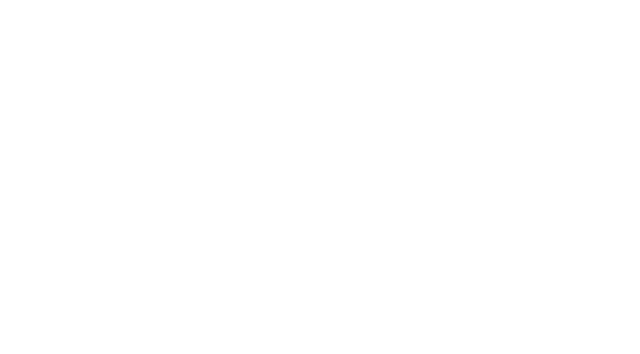
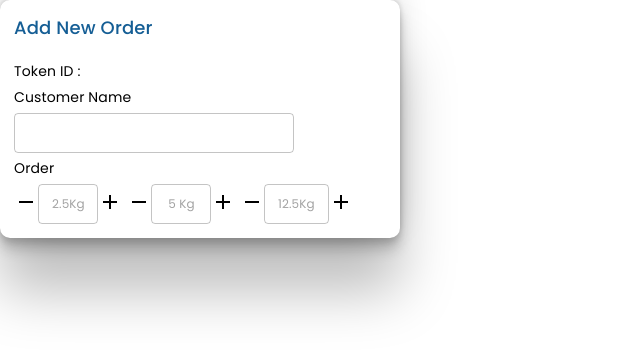
Before and after one commit to krishan44/ASE-Project, a React (Vite) app in the folder GasbyGas/: page /AddNew in a window 1280 px wide. Before the commit this address had no page. Shown: the top 354 px of the page, without its empty margins (0-640 px from the left). Built offline with nearby package versions, Linux system fonts and the light colour scheme.

Commit message:
creating a Add new order for Customer Orders

```diff
--- a/GasbyGas/src/App.jsx
+++ b/GasbyGas/src/App.jsx
@@ -3,6 +3,7 @@ import './App.css';
 import Overview from "./Components/OutletManager/Overview";
 import CustomerOrders from "./Components/OutletManager/customerOrders";
 import CustomerTable from "./Components/OutletManager/Tables/customerTable";
+import Addnew from "./Components/OutletManager/Tables/addNew";
 
 function App() {
   return (
@@ -11,6 +12,7 @@ function App() {
         <Route path="/" element={<Overview />} />
         <Route path="/orders" element={<CustomerOrders />} />
         <Route path="/customers" element={<CustomerTable />} />
+        <Route path="/AddNew" element={<Addnew />} />
       </Routes>
     </Router>
   );
--- /dev/null
+++ b/GasbyGas/src/Components/OutletManager/Tables/addNew.jsx
@@ -0,0 +1,109 @@
+import * as React from 'react';
+import { Box,Typography,Stack,TextField } from '@mui/material';
+import AddIcon from '@mui/icons-material/Add';
+import RemoveIcon from '@mui/icons-material/Remove';
+
+function addNew(){
+    return(
+        <Box sx={{
+            width:'400px',
+            boxShadow: 'rgba(0, 0, 0, 0.25) 0px 54px 55px, rgba(0, 0, 0, 0.12) 0px -12px 30px, rgba(0, 0, 0, 0.12) 0px 4px 6px, rgba(0, 0, 0, 0.17) 0px 12px 13px, rgba(0, 0, 0, 0.09) 0px -3px 5px',
+            padding:'14px 14px',
+            borderRadius:'10px'
+            }}>
+            <Typography sx={{color:'#155E95', fontFamily:'Poppins', fontSize:'18px', fontWeight:'500', display:'block'}} >
+                Add New Order
+            </Typography>
+            <Stack>
+                <Box sx={{marginTop:'20px'}}>
+                    <Typography sx={{fontSize:'14px', fontWeight:'400',fontFamily:'Poppins'}}>Token ID : </Typography>
+                </Box>
+                <Box>
+                    <Typography sx={{fontSize:'14px', fontWeight:'400',fontFamily:'Poppins',marginTop:'5px'}}>Customer Name</Typography>
+                    <TextField
+                        id="outlined-basic"
+                        variant="outlined"
+
+                        sx={{
+
+                            "& .MuiInputBase-root": {
+                            height: "40px", // Adjusts the container height
+                            width: "280px",
+                            fontFamily:'Poppins',
+                            fontSize:'12px',
+                            marginTop:'5px'
+                            },
+                        }}
+                        />
+                </Box>
+                <Box>
+                <Typography sx={{fontSize:'14px', fontWeight:'400',fontFamily:'Poppins',marginTop:'5px'}}>Order</Typography>
+                  <Box sx={{display:'flex', gap:'5px'}}>
+                        <Box sx={{display:'flex', justifyContent:'center', alignItems:'center'}}>
+                            <RemoveIcon/>
+                            <TextField
+                                id="outlined-basic"
+                                variant="outlined"
+                                placeholder='2.5Kg'
+                                sx={{
+
+                                    "& .MuiInputBase-root": {
+                                    height: "40px", // Adjusts the container height
+                                    width: "60px",
+                                    fontFamily:'Poppins',
+                                    fontSize:'12px',
+                                    marginTop:'5px'
+                                    },
+                                }}
+                            />
+                            <AddIcon/>
+                        </Box>
+                        <Box sx={{display:'flex', justifyContent:'center', alignItems:'center'}}>
+                            <RemoveIcon/>
+                            <TextField
+                                id="outlined-basic"
+                                variant="outlined"
+                                placeholder=' 5 Kg'
+                                sx={{
+
+                                    "& .MuiInputBase-root": {
+                                    height: "40px", // Adjusts the container height
+                                    width: "60px",
+                                    fontFamily:'Poppins',
+                                    fontSize:'12px',
+                                    marginTop:'5px'
+                                    },
+                                }}
+                            />
+                            <AddIcon/>
+                        </Box>
+                        <Box sx={{display:'flex', justifyContent:'center', alignItems:'center'}}>
+                            <RemoveIcon/>
+                            <TextField
+                                id="outlined-basic"
+                                variant="outlined"
+                                placeholder='12.5Kg'
+                                sx={{
+
+                                    "& .MuiInputBase-root": {
+                                    height: "40px", // Adjusts the container height
+                                    width: "65px",
+                                    fontFamily:'Poppins',
+                                    fontSize:'12px',
+                                    marginTop:'5px'
+                                    },
+                                }}
+                            />
+                            <AddIcon/>
+                        </Box>
+                    </Box>
+                </Box>
+
+
+            </Stack>
+        </Box>
+    )
+
+}
+
+export default addNew
--- a/GasbyGas/src/Components/OutletManager/Tables/customerTable.jsx
+++ b/GasbyGas/src/Components/OutletManager/Tables/customerTable.jsx
@@ -47,18 +47,25 @@ const CustomerTable = () => {
 
   const sortedData = [...filteredData].sort((a, b) => {
     if (sortConfig) {
-      if (sortConfig.key === 'Order') {
-        const aOrderTotal = a.order.reduce((sum, item) => sum + parseInt(item.split(':')[1].trim()), 0);
-        const bOrderTotal = b.order.reduce((sum, item) => sum + parseInt(item.split(':')[1].trim()), 0);
-        if (aOrderTotal < bOrderTotal) return sortConfig.direction === 'asc' ? -1 : 1;
-        if (aOrderTotal > bOrderTotal) return sortConfig.direction === 'asc' ? 1 : -1;
-      } else {
-        if (a[sortConfig.key] < b[sortConfig.key]) return sortConfig.direction === 'asc' ? -1 : 1;
-        if (a[sortConfig.key] > b[sortConfig.key]) return sortConfig.direction === 'asc' ? 1 : -1;
+      const { key, direction } = sortConfig;
+      let aValue = a[key];
+      let bValue = b[key];
+
+      // Handle specific cases for numbers and dates
+      if (key === 'id') { // Numeric sorting for Token
+        aValue = parseInt(aValue);
+        bValue = parseInt(bValue);
+      } else if (key === 'Date') { // Date sorting for Order Date
+        aValue = new Date(aValue);
+        bValue = new Date(bValue);
       }
+
+      if (aValue < bValue) return direction === 'asc' ? -1 : 1;
+      if (aValue > bValue) return direction === 'asc' ? 1 : -1;
     }
     return 0;
   });
+
 
   const orderBodyTemplate = (rowData) => {
     return (
--- a/GasbyGas/src/Components/OutletManager/customerOrders.jsx
+++ b/GasbyGas/src/Components/OutletManager/customerOrders.jsx
@@ -25,7 +25,7 @@ function customerOrders(){
                     <div className={style.btns}>
                         <div>
                             <button className={style.addBtn}>Add</button>
-
+                            <button className={style.UpdateBtn}>Save</button>
                         </div>
                             <button className={style.delBtn}>Delete</button>
                     </div>
--- a/GasbyGas/src/Components/OutletManager/customerOrders.module.css
+++ b/GasbyGas/src/Components/OutletManager/customerOrders.module.css
@@ -41,7 +41,8 @@
     padding: 10px;
     border-radius: 10px;
     box-shadow: 5px 0 5px -3px rgba(101, 169, 242, 0.2);
-    overflow: hidden;
+    overflow-y: auto; /* Enable vertical scrolling */
+    overflow-x: hidden;
 }
 
 .btns {
```
Also changed, not shown: GasbyGas/package.json (+7 -1 lines), 1 other file (tests, documents, lock files or other folders).
